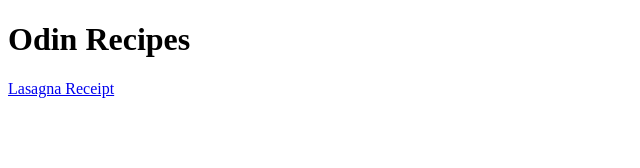
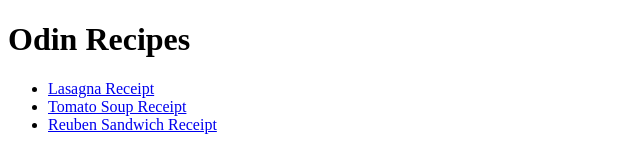
Before and after one commit to rvolkov8/odin-recipes, a plain HTML site: page index.html in a window 1280 px wide. Shown: the whole page, without its empty margins (0-640 px from the left). Drawn offline with Linux system fonts and the light colour scheme.

Commit message:
Modify the index.html including the new receipts

```diff
--- a/index.html
+++ b/index.html
@@ -8,6 +8,16 @@
 </head>
 <body>
     <h1>Odin Recipes</h1>
-    <a href="recipes/lasagna.html">Lasagna Receipt</a>
+    <ul>
+        <li>
+            <a href="recipes/lasagna.html">Lasagna Receipt</a>
+        </li>
+        <li>
+            <a href="recipes/tomato-soup.html">Tomato Soup Receipt</a>
+        </li>
+        <li>
+            <a href="recipes/reuben-sandwich.html">Reuben Sandwich Receipt</a>
+        </li>
+    </ul>
 </body>
 </html>
```
